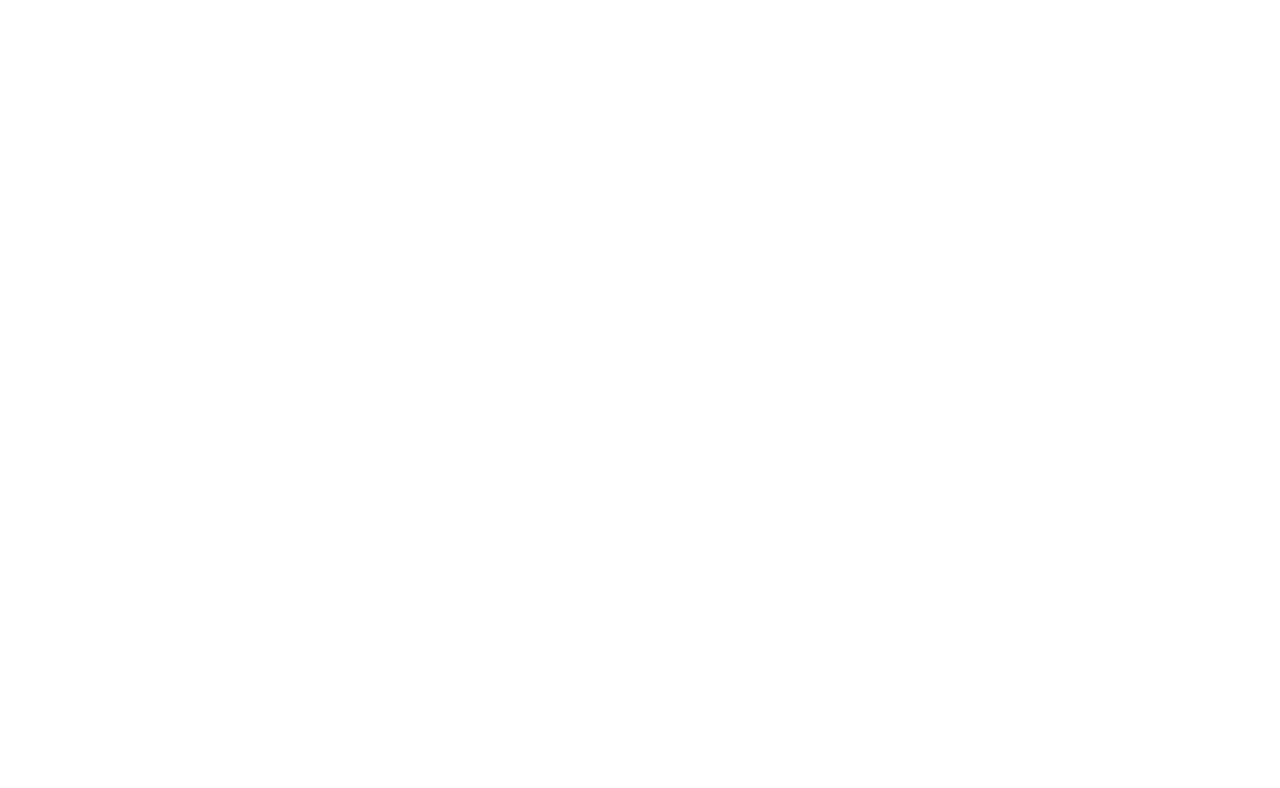
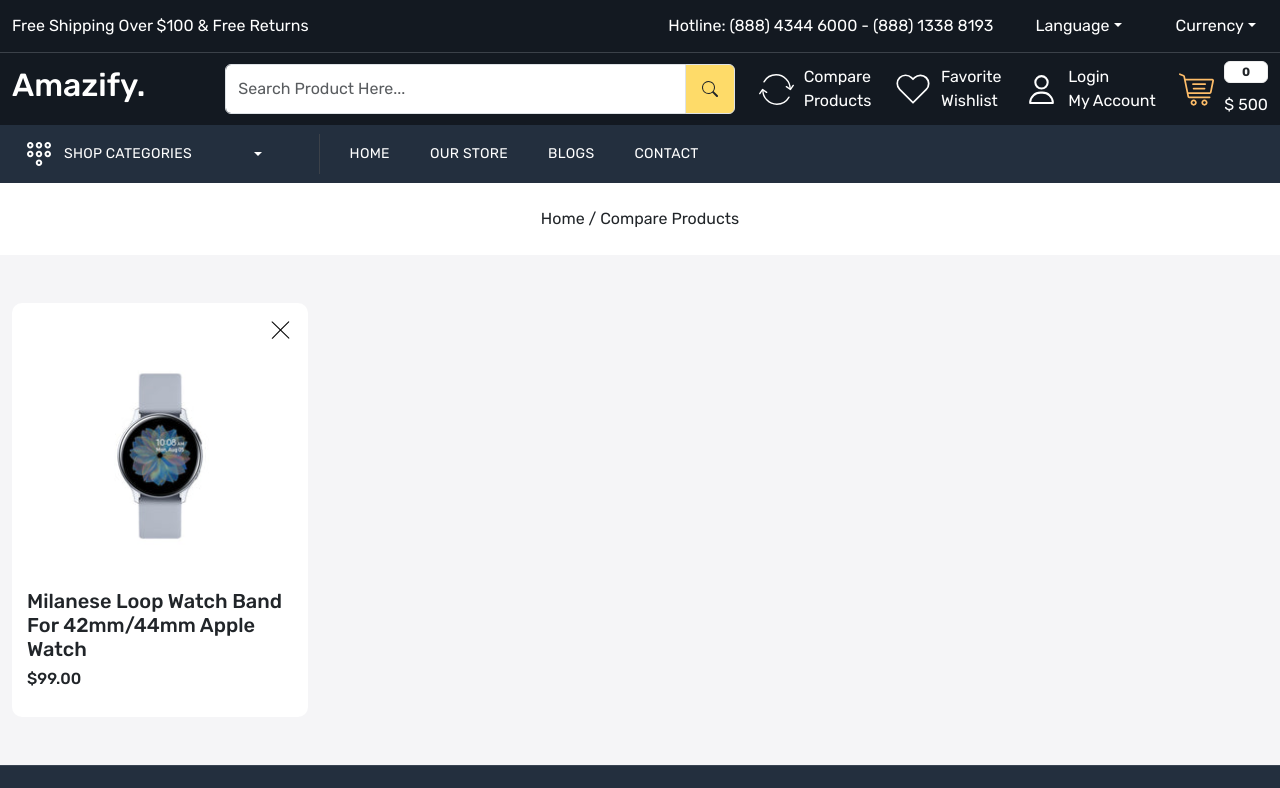
Before and after one commit to ssengar13/E-Commerce-App-Frontend, a React (Create React App) app: page /compare-product in a window 1280 px wide. Before the commit this address had no page. Shown: the top 788 px of the page. Built offline with nearby package versions, Linux system fonts and the light colour scheme.

Commit message:
worked on compare product page

```diff
--- a/package.json
+++ b/package.json
@@ -1,5 +1,4 @@
 {
-  "homepage": "https://ssengar13.github.io/E-Commerce-App-Frontend",
   "name": "user-frontend",
   "version": "0.1.0",
   "private": true,
@@ -22,8 +21,6 @@
     "web-vitals": "^2.1.4"
   },
   "scripts": {
-    "predeploy": "npm run build",
-    "deploy": "gh-pages -d build",
     "start": "react-scripts start",
     "build": "react-scripts build",
     "test": "react-scripts test",
--- a/src/App.css
+++ b/src/App.css
@@ -752,3 +752,22 @@
 }
 
 /* Contact Page CSS End */
+
+/* Compare Product Page CSS Start */
+.compare-product-card {
+  padding: 20px 15px;
+  background-color: white;
+  border-radius: 10px;
+}
+
+.compare-product-card .cross {
+  width: 25px;
+  top: 15px;
+  right: 15px;
+  cursor: pointer;
+  padding: 3px;
+}
+
+.compare-product-details h5 {}
+
+/* Compare Product Page CSS End */
--- a/src/App.js
+++ b/src/App.js
@@ -7,6 +7,7 @@
 import Contact from './pages/Contact';
 import OurStore from './pages/OurStore';
 import Blog from './pages/Blog';
+import CompareProduct from './pages/CompareProduct';
 
 function App() {
   return (
@@ -18,6 +19,7 @@
           <Route path='contact' element={<Contact />} />
           <Route path='store' element={<OurStore />} />
           <Route path='blog' element={<Blog />} />
+          <Route path='compare-product' element={<CompareProduct />} />
         </Route>
       </Routes>
     </BrowserRouter>
--- a/src/components/Header.js
+++ b/src/components/Header.js
@@ -63,25 +63,25 @@
                         <div className='col-5'>
                             <div className='header-upper-links d-flex align-items-center justify-content-between'>
                                 <div>
-                                    <Link className='d-flex align-items-center gap-10 text-white' >
+                                    <Link className='d-flex align-items-center gap-10 text-white' to="/compare-product">
                                         <img src='images/compare.svg' alt='compare' />
                                         <p className='mb-0'>Compare <br />Products</p>
                                     </Link>
                                 </div>
                                 <div>
-                                    <Link className='d-flex align-items-center gap-10 text-white'>
+                                    <Link className='d-flex align-items-center gap-10 text-white' to="/wishlist">
                                         <img src='images/wishlist.svg' alt='wishlist' />
                                         <p className='mb-0'>Favorite <br />Wishlist</p>
                                     </Link>
                                 </div>
                                 <div>
-                                    <Link className='d-flex align-items-center gap-10 text-white'>
+                                    <Link className='d-flex align-items-center gap-10 text-white' to="/login">
                                         <img src='images/user.svg' alt='user' />
                                         <p className='mb-0'>Login <br />My Account</p>
                                     </Link>
                                 </div>
                                 <div>
-                                    <Link className='d-flex align-items-center gap-10 text-white'>
+                                    <Link className='d-flex align-items-center gap-10 text-white' to="/cart">
                                         <img src='images/cart.svg' alt='cart' />
                                         <div className='d-flex flex-column gap-10'>
                                             <span className='badge bg-white text-dark'>0</span>
--- /dev/null
+++ b/src/pages/CompareProduct.js
@@ -0,0 +1,37 @@
+import React from 'react'
+import BreadCrumb from '../components/BreadCrumb'
+import Meta from '../components/Meta'
+import { Link } from 'react-router-dom'
+import ReactStars from 'react-rating-stars-component'
+
+const CompareProduct = () => {
+    return (
+        <>
+            <Meta title="Compare Products - Find the Best Option | Amazify" />
+            <BreadCrumb title="Compare Products" />
+            <div className="compare-product-wrapper home-wrapper-2 py-5 ">
+                <div className="container-xxl">
+                    <div className="row">
+                        <div className="col-3">
+                            <div className="compare-product-card position-relative">
+                                <img src="images/cross.svg" alt="cross" className='position-absolute cross img-fluid' />
+                                <div className="product-card-image">
+                                    <img src="images/watch.jpg" alt="watch" className='img-fluid' />
+                                </div>
+                                <div className="compare-product-details">
+                                    <h5 className="title">Milanese Loop Watch Band For 42mm/44mm Apple Watch</h5>
+                                    <h6 className="price">$99.00</h6>
+                                </div>
+                            </div>
+                        </div>
+                        <div className="col-3"></div>
+                        <div className="col-3"></div>
+                        <div className="col-3"></div>
+                    </div>
+                </div>
+            </div>
+        </>
+    )
+}
+
+export default CompareProduct
```
